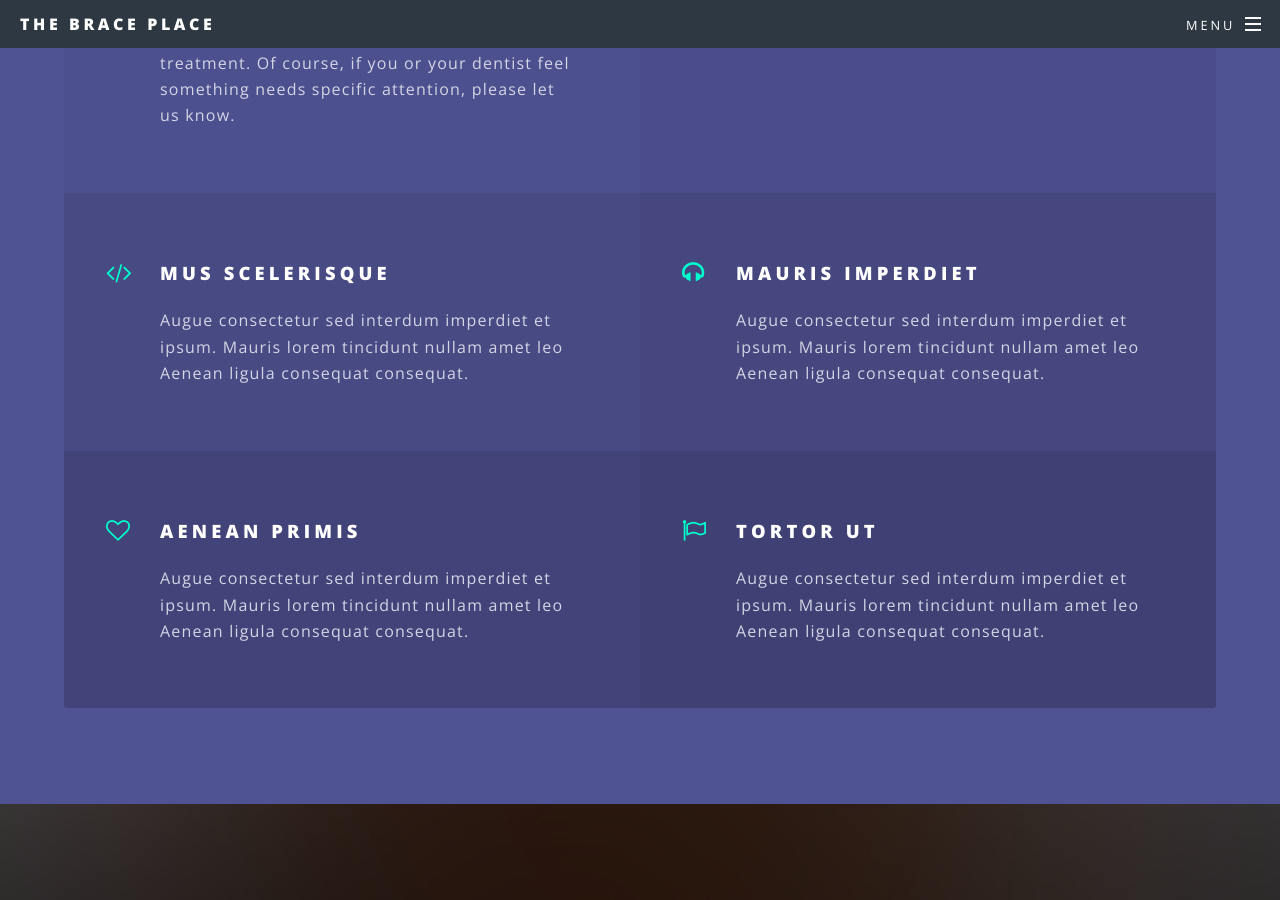
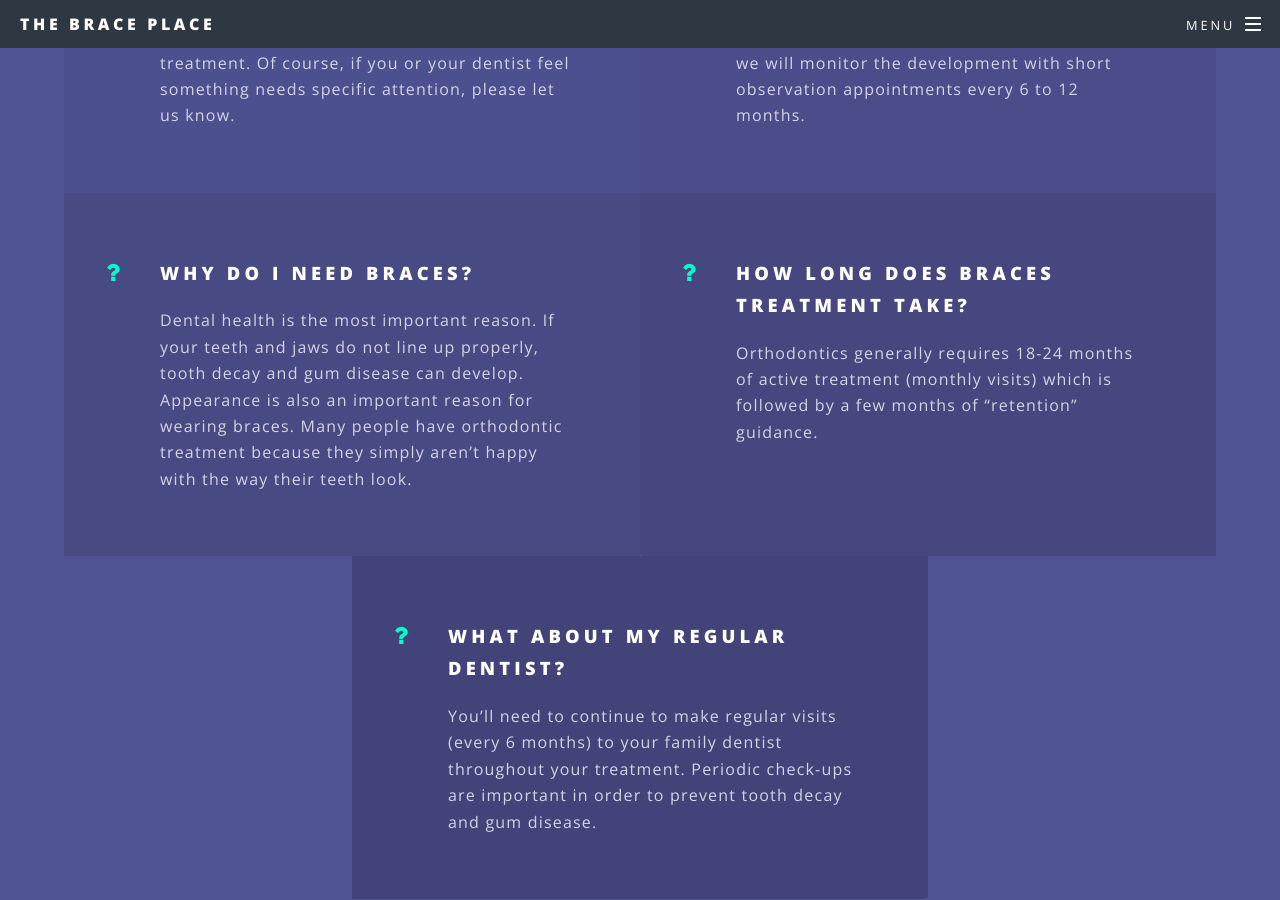
Before and after one commit to jmhardison/braceplace-biz, a Jekyll site: the page built from index.html, in a window 1280 px wide and 900 px high, scrolled down 2690 px. Built offline with Jekyll 4.4.1, drawn with Linux system fonts in a browser that asks for light colours; some of the changed text lies outside the part shown.

Commit message:
added images and content
added images, source images, content changes, scripts, and travis
config.

```diff
--- a/index.html
+++ b/index.html
@@ -70,47 +70,69 @@ layout: landing
 								<p>Here are some answers to common questions we receive.</p>
 							</header>
 							<ul class="features">
-								<li class="icon fa-paper-plane-o">
+								<li class="icon fa-question">
 									<h3>At what age should a child first see an orthodontist?</h3>
 									<p>Normall around age 8. At this age we just need to make sure there are not any major problems.
                                         Only about 5% of patients at this age need treatment. Of course, if you or your dentist feel
                                         something needs specific attention, please let us know.
                                     </p>
 								</li>
-								<li class="icon fa-laptop">
-									<h3>Ac Augue Eget</h3>
-									<p>Augue consectetur sed interdum imperdiet et ipsum. Mauris lorem tincidunt nullam amet leo Aenean ligula consequat consequat.</p>
+								<li class="icon fa-question">
+									<h3>What is the best age for braces?</h3>
+									<p>The best time is just after the baby teeth have fallen out, usually around age 11 or 12.
+                                        Prior to this age, if there are no significant problems, we will monitor the development
+                                        with short observation appointments every 6 to 12 months.</p>
 								</li>
-								<li class="icon fa-code">
-									<h3>Mus Scelerisque</h3>
-									<p>Augue consectetur sed interdum imperdiet et ipsum. Mauris lorem tincidunt nullam amet leo Aenean ligula consequat consequat.</p>
+								<li class="icon fa-question">
+									<h3>Why do I need braces?</h3>
+									<p>Dental health is the most important reason. If your teeth and jaws do not line up properly,
+                                        tooth decay and gum disease can develop. Appearance is also an important reason for
+                                        wearing braces. Many people have orthodontic treatment because they simply aren’t happy
+                                        with the way their teeth look.</p>
 								</li>
-								<li class="icon fa-headphones">
-									<h3>Mauris Imperdiet</h3>
-									<p>Augue consectetur sed interdum imperdiet et ipsum. Mauris lorem tincidunt nullam amet leo Aenean ligula consequat consequat.</p>
+								<li class="icon fa-question">
+									<h3>How long does braces treatment take?</h3>
+									<p>Orthodontics generally requires 18-24 months of active treatment (monthly visits) which is
+                                        followed by a few months of “retention” guidance.</p>
 								</li>
-								<li class="icon fa-heart-o">
-									<h3>Aenean Primis</h3>
-									<p>Augue consectetur sed interdum imperdiet et ipsum. Mauris lorem tincidunt nullam amet leo Aenean ligula consequat consequat.</p>
+								<li class="icon fa-question">
+									<h3>What about my regular dentist?</h3>
+									<p>You’ll need to continue to make regular visits (every 6 months) to your family dentist throughout
+                                        your treatment. Periodic check-ups are important in order to prevent tooth decay and gum disease.</p>
 								</li>
-								<li class="icon fa-flag-o">
+								<!--<li class="icon fa-flag-o">
 									<h3>Tortor Ut</h3>
 									<p>Augue consectetur sed interdum imperdiet et ipsum. Mauris lorem tincidunt nullam amet leo Aenean ligula consequat consequat.</p>
-								</li>
+								</li>-->
 							</ul>
 						</div>
 					</section>
 
-				<!-- CTA -->
-					<section id="cta" class="wrapper style4">
-						<div class="inner">
-							<header>
-								<h2>Arcue ut vel commodo</h2>
-								<p>Aliquam ut ex ut augue consectetur interdum endrerit imperdiet amet eleifend fringilla.</p>
-							</header>
-							<ul class="actions vertical">
-								<li><a href="#" class="button fit special">Activate</a></li>
-								<li><a href="#" class="button fit">Learn More</a></li>
-							</ul>
-						</div>
-					</section>
+                    <!-- about dr j -->
+                    <section id="four" class="wrapper alt style2">
+						<section class="spotlight">
+							<div class="image"><img src="images/pic03.jpg" alt="" /></div><div class="content">
+								<h2>About Dr. Joseph</h2>
+								<p>Dr. Joseph was born in Joplin in 1960. He attended Riverton (Kansas) and Joplin elementary schools and
+                                    graduated from Joplin Memorial High School in 1978. Dr. Joseph was elected and served as the Memorial
+                                    High School student body president in his senior year. After high school Dr. Joseph attended MSSC in
+                                    Joplin. Then in 1981 he was accepted into the University of Missouri-Kansas City School of Dentistry. After
+                                    receiving a Doctor of Dental Surgery (DDS) degree in 1985, Dr. Joseph completed a 24-month orthodontic
+                                    residency at St. Louis University Medical Center.
+                                    In addition to 2 years of clinical and didactic training in orthodontics, Dr. Joseph completed a Master’s Thesis
+                                    based on his research in orthodontics, earning the degree of Master of Science in Dentistry (MSD) from the
+                                    Graduate School of Saint Louis University in 1987.<br />
+                                    <br />
+                                    Dr. Joseph also served as class president of his residency program at Saint Louis University Medical Center. Dr.
+                                    Joseph has been a member of the American Association of Orthodontics, the American Dental Association
+                                    and the Southwest Missouri District Dental Society, where he served as president in 1998-1999.<br />
+                                    <br />
+                                    Dr. Joseph has been married for 13 years. He and his wife Vera reside in Joplin.
+                                    They have four children who attend Thomas Jefferson School.
+                                    Dr. Joseph has passed the Missouri Dental Board examination required to practice general dentistry and
+                                    the Missouri Dental Board specialty examination required to be certified as a specialist in orthodontics.<br />
+                                    <br />
+                                    Dr. Joseph has treated thousands of patients in Joplin for over 25 years</p>
+							</div>
+						</section>
+                    </section>
```
Also changed, not shown: .travis.yml (added), images/banner.jpg, images/pic01.jpg, images/pic02.jpg, images/pic03.jpg, 4 other files.
